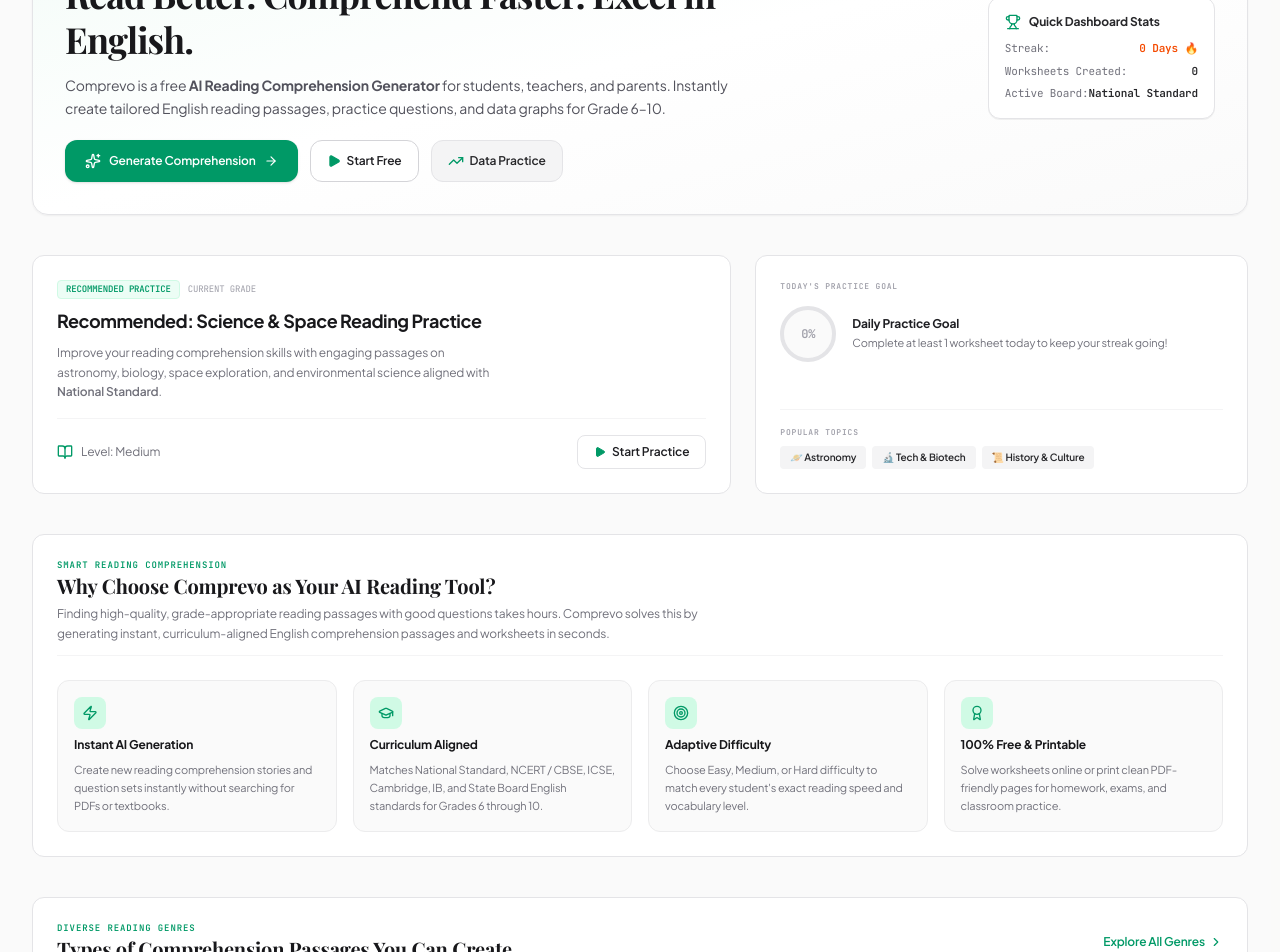
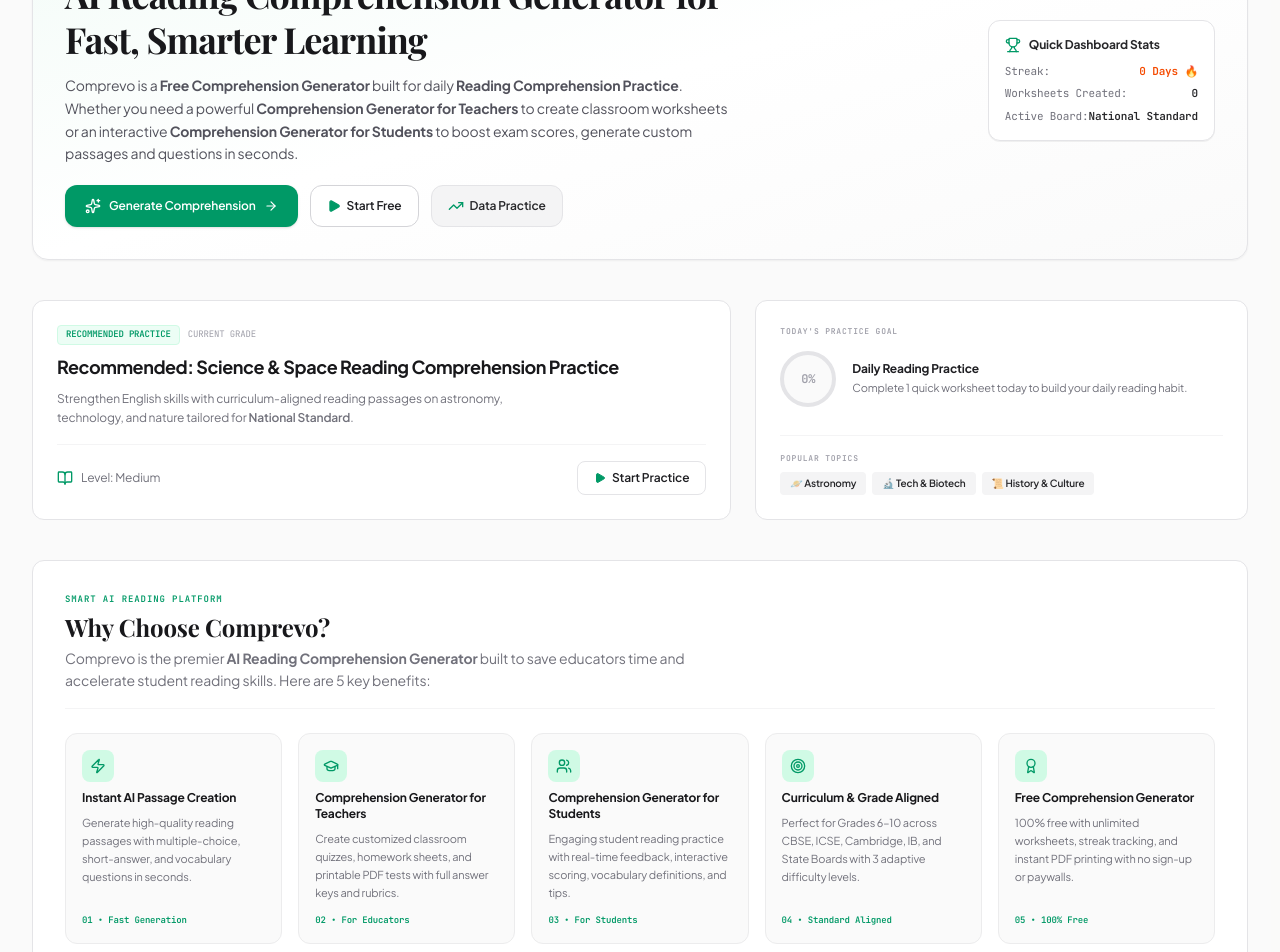
Before and after one commit to vihanashgrc-boop/Comprevo---Comprehension-Generatir, a React (Vite) app: page / in a window 1280 px wide. Shown: the part 180-1132 px from the top of the page. Built offline with nearby package versions, Linux system fonts and the light colour scheme; a web font is replaced by a local one.

Commit message:
feat: optimize SEO and improve backend resilience
Update SEO meta tags and dashboard FAQs for better discoverability. Improve backend request handling for generation and tutor endpoints to prevent crashes on empty payloads or malformed JSON responses.

```diff
--- a/index.html
+++ b/index.html
@@ -5,10 +5,10 @@
     <meta name="viewport" content="width=device-width, initial-scale=1.0" />
 
     <!-- Primary Meta Tags -->
-    <title>Comprevo — Free AI Reading Comprehension Passage Generator for Students &amp; Teachers</title>
-    <meta name="title" content="Comprevo — Free AI Reading Comprehension Passage Generator for Students &amp; Teachers" />
-    <meta name="description" content="Comprevo is a free AI Reading Comprehension Generator. Instantly create custom reading passages, worksheets, data interpretation graphs, and questions for Grade 6–10 students, teachers, and parents." />
-    <meta name="keywords" content="Comprevo, AI Comprehension Generator, Reading Comprehension Generator, English Comprehension Generator, Comprehension Passage Generator, Reading Practice, Reading Comprehension Questions, AI for Teachers, AI for Students, Educational AI Tool, Free Comprehension Generator" />
+    <title>AI Reading Comprehension Generator — Free Comprehension Generator | Comprevo</title>
+    <meta name="title" content="AI Reading Comprehension Generator — Free Comprehension Generator | Comprevo" />
+    <meta name="description" content="Comprevo is a free AI Reading Comprehension Generator for reading comprehension practice. Use our comprehension generator for teachers and comprehension generator for students to create passages and questions instantly." />
+    <meta name="keywords" content="AI Reading Comprehension Generator, Free Comprehension Generator, Reading Comprehension Practice, Comprehension Generator for Teachers, Comprehension Generator for Students, AI Comprehension Generator, Reading Comprehension Passages, English Comprehension Worksheets, Comprevo" />
     <meta name="author" content="Comprevo" />
     <meta name="robots" content="index, follow" />
     <link rel="canonical" href="https://comprevo-comprehension-generator.vercel.app/" />
@@ -17,15 +17,15 @@
     <meta property="og:type" content="website" />
     <meta property="og:url" content="https://comprevo-comprehension-generator.vercel.app/" />
     <meta property="og:site_name" content="Comprevo" />
-    <meta property="og:title" content="Comprevo — Free AI Reading Comprehension Passage Generator" />
-    <meta property="og:description" content="Instantly generate tailored reading passages, worksheets, and practice questions for students and teachers with AI." />
+    <meta property="og:title" content="AI Reading Comprehension Generator — Free Comprehension Generator" />
+    <meta property="og:description" content="Comprevo is a free AI Reading Comprehension Generator for teachers and students. Create tailored reading comprehension practice worksheets and tests in seconds." />
     <meta property="og:image" content="https://comprevo-comprehension-generator.vercel.app/icon.svg" />
 
     <!-- Twitter -->
     <meta property="twitter:card" content="summary_large_image" />
     <meta property="twitter:url" content="https://comprevo-comprehension-generator.vercel.app/" />
-    <meta property="twitter:title" content="Comprevo — Free AI Reading Comprehension Generator" />
-    <meta property="twitter:description" content="Create custom English comprehension passages, data graphs, and practice questions for Grade 6–10." />
+    <meta property="twitter:title" content="AI Reading Comprehension Generator — Free Comprehension Generator" />
+    <meta property="twitter:description" content="Free AI Reading Comprehension Generator for students and teachers. Create custom reading comprehension practice worksheets in seconds." />
     <meta property="twitter:image" content="https://comprevo-comprehension-generator.vercel.app/icon.svg" />
 
     <!-- Favicon & Mobile Icons -->
@@ -81,8 +81,8 @@
           "@type": "WebPage",
           "@id": "https://comprevo-comprehension-generator.vercel.app/#webpage",
           "url": "https://comprevo-comprehension-generator.vercel.app/",
-          "name": "Comprevo — Free AI Reading Comprehension Passage Generator for Students & Teachers",
-          "description": "Comprevo is a free AI Reading Comprehension Generator. Instantly create custom reading passages, worksheets, data interpretation graphs, and questions for Grade 6–10 students, teachers, and parents.",
+          "name": "AI Reading Comprehension Generator — Free Comprehension Generator | Comprevo",
+          "description": "Comprevo is a free AI Reading Comprehension Generator for reading comprehension practice. Use our comprehension generator for teachers and comprehension generator for students to create passages and questions instantly.",
           "isPartOf": {
             "@id": "https://comprevo-comprehension-generator.vercel.app/#website"
           },
--- a/metadata.json
+++ b/metadata.json
@@ -1,6 +1,6 @@
 {
   "name": "COMPREVO",
-  "description": "COMPREVO is a modern Reading Comprehension and Assessment Platform powered by Gemini. Generate age-appropriate passages, customized questions, detailed answer keys, and printable worksheets.",
+  "description": "COMPREVO is a free AI Reading Comprehension Generator for students and teachers. Generate age-appropriate reading comprehension practice passages, questions, answer keys, and printable worksheets.",
   "requestFramePermissions": [],
   "majorCapabilities": [
     "MAJOR_CAPABILITY_SERVER_SIDE_GEMINI_API"
--- a/src/components/Dashboard.tsx
+++ b/src/components/Dashboard.tsx
@@ -62,24 +62,24 @@
 
   const faqs = [
     {
-      q: "What is an AI comprehension generator?",
-      a: "An AI comprehension generator is a smart educational tool that uses artificial intelligence to create custom reading passages, practice questions, vocabulary lists, and answer keys in seconds."
+      q: "What is an AI Reading Comprehension Generator?",
+      a: "An AI Reading Comprehension Generator is a smart educational tool that uses artificial intelligence to create custom reading passages, practice questions, vocabulary lists, and answer keys in seconds."
     },
     {
-      q: "How does Comprevo work?",
-      a: "Comprevo lets you choose your grade level, curriculum board (NCERT/CBSE, ICSE, Cambridge, IB, State Board), difficulty, and topic. Our AI generator then creates a unique reading passage with tailored questions and an instant answer key."
+      q: "How does Comprevo work as a free comprehension generator?",
+      a: "Comprevo lets you choose your grade level (Grades 6–10), curriculum board (NCERT/CBSE, ICSE, Cambridge, IB, State Board), difficulty, and topic. Our AI generator creates a unique passage with tailored questions and an instant answer key for free."
     },
     {
-      q: "Is Comprevo free to use?",
-      a: "Yes! Comprevo is 100% free for students, teachers, parents, and tutors. You can create unlimited reading comprehension worksheets with no subscription required."
+      q: "How does Comprevo support daily reading comprehension practice?",
+      a: "Students can engage in daily reading comprehension practice on topics like space, technology, history, or science and solve interactive questions with instant scoring feedback to build strong English skills."
     },
     {
-      q: "Can teachers use Comprevo for classroom worksheets?",
-      a: "Absolutely! Teachers can use Comprevo to generate printable reading tests, homework sheets, grammar practice, and data interpretation graph worksheets for Grade 6 through Grade 10."
+      q: "Is Comprevo a good comprehension generator for teachers?",
+      a: "Yes! As a dedicated comprehension generator for teachers, Comprevo enables educators to quickly generate printable classroom reading tests, homework sheets, grammar practice, and data interpretation graph worksheets with full answer keys."
     },
     {
-      q: "Can students practice reading comprehension independently?",
-      a: "Yes! Students can pick any topic they love—like space, history, or fantasy—and solve interactive questions with instant feedback to improve their English skills."
+      q: "How does Comprevo work as a comprehension generator for students?",
+      a: "As an interactive comprehension generator for students, Comprevo allows learners to practice at their own pace with 3 difficulty tiers (Easy, Medium, Hard), contextual vocabulary definitions, and instant feedback."
     },
     {
       q: "Can I create comprehension questions automatically?",
@@ -98,10 +98,10 @@
               Free AI Reading Comprehension Generator
             </span>
             <h1 id="hero-title" className="font-display text-3xl md:text-4xl font-extrabold text-zinc-900 dark:text-white tracking-tight leading-tight">
-              Read Better. Comprehend Faster. Excel in English.
+              AI Reading Comprehension Generator for Fast, Smarter Learning
             </h1>
             <p className="text-sm text-zinc-600 dark:text-zinc-350 leading-relaxed font-sans">
-              Comprevo is a free <strong>AI Reading Comprehension Generator</strong> for students, teachers, and parents. Instantly create tailored English reading passages, practice questions, and data graphs for Grade 6–10.
+              Comprevo is a <strong>Free Comprehension Generator</strong> built for daily <strong>Reading Comprehension Practice</strong>. Whether you need a powerful <strong>Comprehension Generator for Teachers</strong> to create classroom worksheets or an interactive <strong>Comprehension Generator for Students</strong> to boost exam scores, generate custom passages and questions in seconds.
             </p>
             <div className="pt-2 flex flex-wrap gap-3">
               <button
@@ -173,10 +173,10 @@
               <span className="text-[9px] font-mono text-zinc-400">CURRENT GRADE</span>
             </div>
             <h2 id="recommended-practice-heading" className="font-sans text-lg font-bold text-zinc-900 dark:text-white tracking-tight">
-              Recommended: Science &amp; Space Reading Practice
+              Recommended: Science &amp; Space Reading Comprehension Practice
             </h2>
             <p className="text-xs text-zinc-500 dark:text-zinc-400 leading-relaxed font-sans max-w-md">
-              Improve your reading comprehension skills with engaging passages on astronomy, biology, space exploration, and environmental science aligned with <span className="font-semibold">{user.selectedBoard}</span>.
+              Strengthen English skills with curriculum-aligned reading passages on astronomy, technology, and nature tailored for <span className="font-semibold">{user.selectedBoard}</span>.
             </p>
           </div>
 
@@ -215,12 +215,12 @@
               </div>
               <div className="space-y-0.5">
                 <h3 className="font-sans text-xs font-bold text-zinc-850 dark:text-white">
-                  {completedToday ? "Goal Completed!" : "Daily Practice Goal"}
+                  {completedToday ? "Goal Completed!" : "Daily Reading Practice"}
                 </h3>
                 <p className="text-[11px] text-zinc-500 dark:text-zinc-450 leading-relaxed">
                   {completedToday
-                    ? "Great job! You finished a practice worksheet today."
-                    : "Complete at least 1 worksheet today to keep your streak going!"}
+                    ? "Great job! You completed your comprehension practice today."
+                    : "Complete 1 quick worksheet today to build your daily reading habit."}
                 </p>
               </div>
             </div>
@@ -258,59 +258,89 @@
 
       </section>
 
-      {/* 3. WHY CHOOSE COMPREVO */}
-      <section aria-labelledby="why-choose-heading" className="rounded-xl border border-zinc-200 bg-white p-6 dark:border-zinc-800 dark:bg-zinc-900 space-y-6">
-        <div className="border-b border-zinc-100 pb-3 dark:border-zinc-800">
-          <span className="text-[9px] font-mono font-bold text-emerald-600 dark:text-emerald-400 uppercase tracking-widest block">
-            Smart Reading Comprehension
+      {/* 3. WHY CHOOSE COMPREVO? (5 Benefits) */}
+      <section aria-labelledby="why-choose-heading" className="rounded-xl border border-zinc-200 bg-white p-6 sm:p-8 dark:border-zinc-800 dark:bg-zinc-900 space-y-6">
+        <div className="border-b border-zinc-100 pb-4 dark:border-zinc-800">
+          <span className="text-[9px] font-mono font-bold text-emerald-600 dark:text-emerald-400 uppercase tracking-widest block mb-1">
+            Smart AI Reading Platform
           </span>
-          <h2 id="why-choose-heading" className="font-display text-xl font-bold text-zinc-900 dark:text-white">
-            Why Choose Comprevo as Your AI Reading Tool?
+          <h2 id="why-choose-heading" className="font-display text-2xl font-bold text-zinc-900 dark:text-white">
+            Why Choose Comprevo?
           </h2>
-          <p className="text-xs text-zinc-500 dark:text-zinc-400 mt-1 max-w-2xl leading-relaxed">
-            Finding high-quality, grade-appropriate reading passages with good questions takes hours. Comprevo solves this by generating instant, curriculum-aligned English comprehension passages and worksheets in seconds.
+          <p className="text-xs sm:text-sm text-zinc-500 dark:text-zinc-400 mt-1 max-w-2xl leading-relaxed">
+            Comprevo is the premier <strong>AI Reading Comprehension Generator</strong> built to save educators time and accelerate student reading skills. Here are 5 key benefits:
           </p>
         </div>
 
-        <div className="grid gap-4 sm:grid-cols-2 md:grid-cols-4">
-          <div className="p-4 rounded-xl bg-zinc-50 dark:bg-zinc-850/50 border border-zinc-150 dark:border-zinc-800 space-y-2">
+        <div className="grid gap-4 sm:grid-cols-2 lg:grid-cols-5">
+          {/* Benefit 1 */}
+          <div className="p-4 rounded-xl bg-zinc-50 dark:bg-zinc-850/50 border border-zinc-150 dark:border-zinc-800 flex flex-col justify-between space-y-3">
+            <div className="space-y-2">
               <div className="h-8 w-8 rounded-lg bg-emerald-100 dark:bg-emerald-950/60 flex items-center justify-center text-emerald-600 dark:text-emerald-400">
                 <Zap className="h-4 w-4" />
               </div>
-            <h3 className="font-bold text-xs text-zinc-900 dark:text-white">Instant AI Generation</h3>
+              <h3 className="font-bold text-xs text-zinc-900 dark:text-white">Instant AI Passage Creation</h3>
               <p className="text-[11px] text-zinc-500 dark:text-zinc-400 leading-relaxed">
-              Create new reading comprehension stories and question sets instantly without searching for PDFs or textbooks.
+                Generate high-quality reading passages with multiple-choice, short-answer, and vocabulary questions in seconds.
               </p>
             </div>
+            <span className="text-[9px] font-mono text-emerald-600 dark:text-emerald-400 font-semibold">01 • Fast Generation</span>
+          </div>
 
-          <div className="p-4 rounded-xl bg-zinc-50 dark:bg-zinc-850/50 border border-zinc-150 dark:border-zinc-800 space-y-2">
+          {/* Benefit 2 */}
+          <div className="p-4 rounded-xl bg-zinc-50 dark:bg-zinc-850/50 border border-zinc-150 dark:border-zinc-800 flex flex-col justify-between space-y-3">
+            <div className="space-y-2">
               <div className="h-8 w-8 rounded-lg bg-emerald-100 dark:bg-emerald-950/60 flex items-center justify-center text-emerald-600 dark:text-emerald-400">
                 <GraduationCap className="h-4 w-4" />
               </div>
-            <h3 className="font-bold text-xs text-zinc-900 dark:text-white">Curriculum Aligned</h3>
+              <h3 className="font-bold text-xs text-zinc-900 dark:text-white">Comprehension Generator for Teachers</h3>
               <p className="text-[11px] text-zinc-500 dark:text-zinc-400 leading-relaxed">
-              Matches National Standard, NCERT / CBSE, ICSE, Cambridge, IB, and State Board English standards for Grades 6 through 10.
+                Create customized classroom quizzes, homework sheets, and printable PDF tests with full answer keys and rubrics.
               </p>
             </div>
+            <span className="text-[9px] font-mono text-emerald-600 dark:text-emerald-400 font-semibold">02 • For Educators</span>
+          </div>
 
-          <div className="p-4 rounded-xl bg-zinc-50 dark:bg-zinc-850/50 border border-zinc-150 dark:border-zinc-800 space-y-2">
+          {/* Benefit 3 */}
+          <div className="p-4 rounded-xl bg-zinc-50 dark:bg-zinc-850/50 border border-zinc-150 dark:border-zinc-800 flex flex-col justify-between space-y-3">
+            <div className="space-y-2">
+              <div className="h-8 w-8 rounded-lg bg-emerald-100 dark:bg-emerald-950/60 flex items-center justify-center text-emerald-600 dark:text-emerald-400">
+                <Users className="h-4 w-4" />
+              </div>
+              <h3 className="font-bold text-xs text-zinc-900 dark:text-white">Comprehension Generator for Students</h3>
+              <p className="text-[11px] text-zinc-500 dark:text-zinc-400 leading-relaxed">
+                Engaging student reading practice with real-time feedback, interactive scoring, vocabulary definitions, and tips.
+              </p>
+            </div>
+            <span className="text-[9px] font-mono text-emerald-600 dark:text-emerald-400 font-semibold">03 • For Students</span>
+          </div>
+
+          {/* Benefit 4 */}
+          <div className="p-4 rounded-xl bg-zinc-50 dark:bg-zinc-850/50 border border-zinc-150 dark:border-zinc-800 flex flex-col justify-between space-y-3">
+            <div className="space-y-2">
               <div className="h-8 w-8 rounded-lg bg-emerald-100 dark:bg-emerald-950/60 flex items-center justify-center text-emerald-600 dark:text-emerald-400">
                 <Target className="h-4 w-4" />
               </div>
-            <h3 className="font-bold text-xs text-zinc-900 dark:text-white">Adaptive Difficulty</h3>
+              <h3 className="font-bold text-xs text-zinc-900 dark:text-white">Curriculum &amp; Grade Aligned</h3>
               <p className="text-[11px] text-zinc-500 dark:text-zinc-400 leading-relaxed">
-              Choose Easy, Medium, or Hard difficulty to match every student's exact reading speed and vocabulary level.
+                Perfect for Grades 6–10 across CBSE, ICSE, Cambridge, IB, and State Boards with 3 adaptive difficulty levels.
               </p>
             </div>
+            <span className="text-[9px] font-mono text-emerald-600 dark:text-emerald-400 font-semibold">04 • Standard Aligned</span>
+          </div>
 
-          <div className="p-4 rounded-xl bg-zinc-50 dark:bg-zinc-850/50 border border-zinc-150 dark:border-zinc-800 space-y-2">
+          {/* Benefit 5 */}
+          <div className="p-4 rounded-xl bg-zinc-50 dark:bg-zinc-850/50 border border-zinc-150 dark:border-zinc-800 flex flex-col justify-between space-y-3">
+            <div className="space-y-2">
               <div className="h-8 w-8 rounded-lg bg-emerald-100 dark:bg-emerald-950/60 flex items-center justify-center text-emerald-600 dark:text-emerald-400">
                 <Award className="h-4 w-4" />
               </div>
-            <h3 className="font-bold text-xs text-zinc-900 dark:text-white">100% Free &amp; Printable</h3>
+              <h3 className="font-bold text-xs text-zinc-900 dark:text-white">Free Comprehension Generator</h3>
               <p className="text-[11px] text-zinc-500 dark:text-zinc-400 leading-relaxed">
-              Solve worksheets online or print clean PDF-friendly pages for homework, exams, and classroom practice.
+                100% free with unlimited worksheets, streak tracking, and instant PDF printing with no sign-up or paywalls.
               </p>
+            </div>
+            <span className="text-[9px] font-mono text-emerald-600 dark:text-emerald-400 font-semibold">05 • 100% Free</span>
           </div>
         </div>
       </section>
@@ -411,16 +441,16 @@
           <div className="p-5 rounded-xl border border-zinc-150 dark:border-zinc-800 bg-zinc-50/60 dark:bg-zinc-850/40 space-y-3">
             <div className="flex items-center space-x-2 text-emerald-600 dark:text-emerald-400">
               <Users className="h-5 w-5" />
-              <h3 className="font-bold text-sm text-zinc-900 dark:text-white">AI for Students</h3>
+              <h3 className="font-bold text-sm text-zinc-900 dark:text-white">Comprehension Generator for Students</h3>
             </div>
             <ul className="text-xs text-zinc-500 dark:text-zinc-400 space-y-2 leading-relaxed">
               <li className="flex items-start space-x-2">
                 <Check className="h-3.5 w-3.5 text-emerald-600 dark:text-emerald-400 shrink-0 mt-0.5" />
-                <span>Practice reading comprehension questions for school exams.</span>
+                <span>Daily Reading Comprehension Practice for school exams and competitions.</span>
               </li>
               <li className="flex items-start space-x-2">
                 <Check className="h-3.5 w-3.5 text-emerald-600 dark:text-emerald-400 shrink-0 mt-0.5" />
-                <span>Learn new English vocabulary words with context definitions.</span>
+                <span>Learn new English vocabulary words with contextual definitions.</span>
               </li>
               <li className="flex items-start space-x-2">
                 <Check className="h-3.5 w-3.5 text-emerald-600 dark:text-emerald-400 shrink-0 mt-0.5" />
@@ -432,7 +462,7 @@
           <div className="p-5 rounded-xl border border-zinc-150 dark:border-zinc-800 bg-zinc-50/60 dark:bg-zinc-850/40 space-y-3">
             <div className="flex items-center space-x-2 text-emerald-600 dark:text-emerald-400">
               <GraduationCap className="h-5 w-5" />
-              <h3 className="font-bold text-sm text-zinc-900 dark:text-white">AI for Teachers</h3>
+              <h3 className="font-bold text-sm text-zinc-900 dark:text-white">Comprehension Generator for Teachers</h3>
             </div>
             <ul className="text-xs text-zinc-500 dark:text-zinc-400 space-y-2 leading-relaxed">
               <li className="flex items-start space-x-2">
@@ -938,10 +968,10 @@
       {/* 10. FINAL CALL TO ACTION */}
       <section aria-labelledby="final-cta-heading" className="rounded-2xl border border-emerald-200 bg-gradient-to-r from-emerald-600 to-teal-700 p-8 text-white text-center space-y-4 shadow-md">
         <h2 id="final-cta-heading" className="font-display text-2xl md:text-3xl font-extrabold text-white tracking-tight">
-          Ready to Create Your Free Comprehension Worksheet?
+          Ready to Start Your Reading Comprehension Practice?
         </h2>
         <p className="text-xs md:text-sm text-emerald-100 max-w-xl mx-auto leading-relaxed">
-          Join thousands of students and teachers using Comprevo to generate custom reading passages, practice questions, and data graphs in seconds.
+          Join thousands of students and teachers using Comprevo's <strong>Free Comprehension Generator</strong> to create custom reading passages, questions, and data graphs in seconds.
         </p>
         <div className="pt-2 flex flex-wrap justify-center gap-3">
           <button
```
Also changed, not shown: server.ts (+41 -10 lines), src/components/PassageViewer.tsx (+10 -2 lines). Lines whose indentation alone changed are shown as unchanged.
